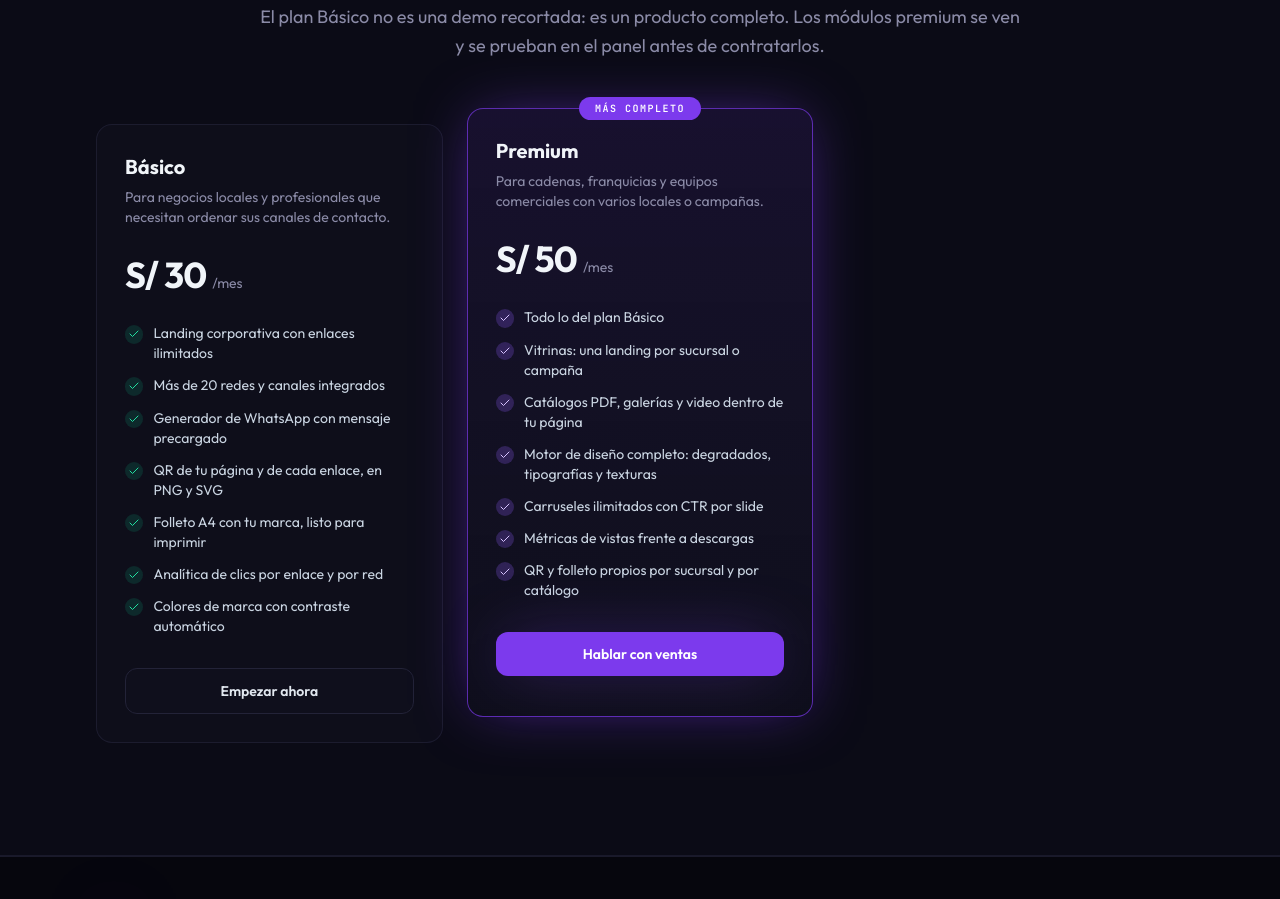
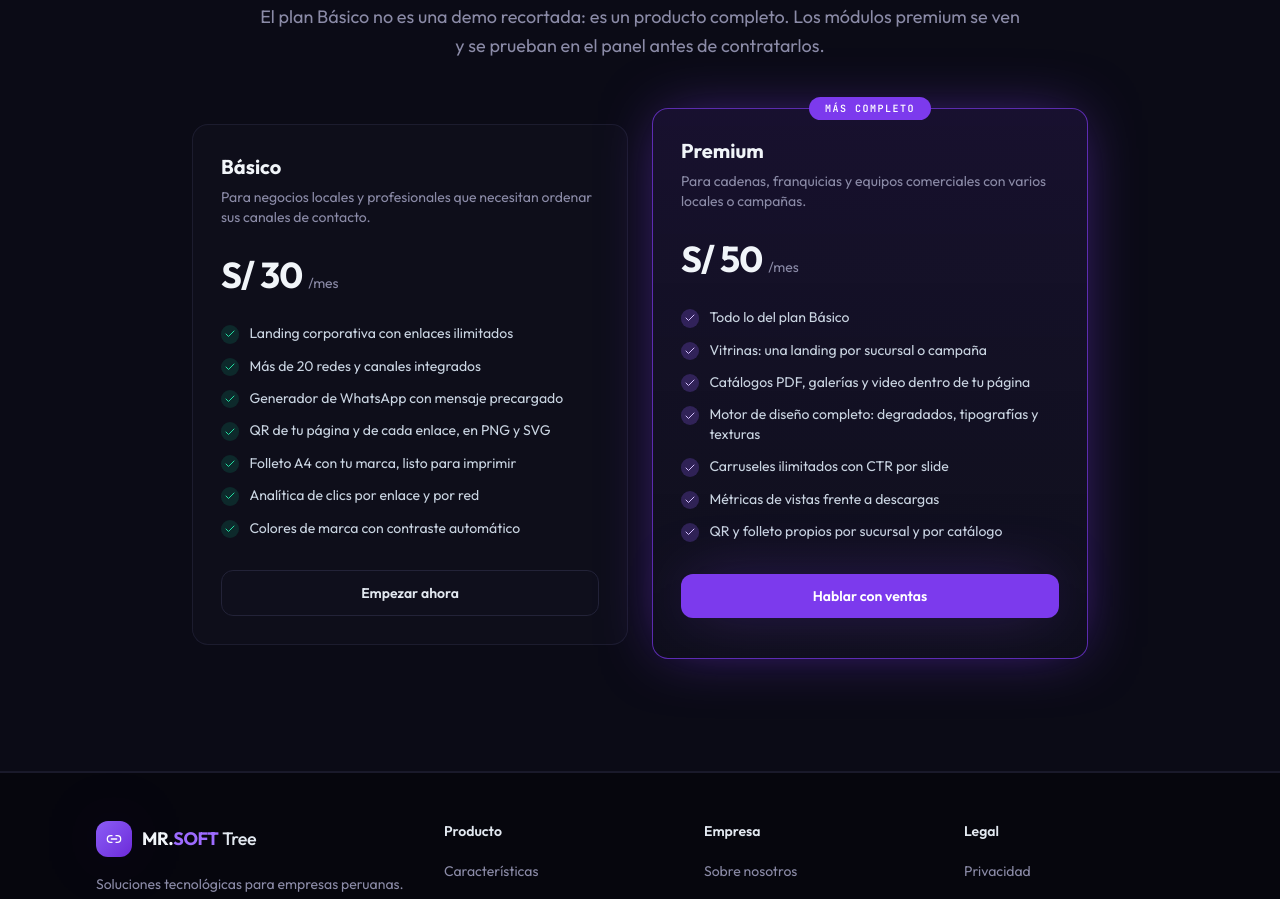
Before and after one commit to jesusdavidsalazarflores936-byte/web-linktree, a Next.js app: page / in a window 1280 px wide. Shown: the part 3660-4559 px from the top of the page. Built offline with nearby package versions, Linux system fonts and the light colour scheme; no server answers.

Commit message:
fix(pricing): ajustar la maquetación a dos planes
Rejilla de dos columnas centrada, el plan destacado se eleva desde md y la tabla reduce su ancho mínimo.

```diff
--- a/src/features/pricing/plan-card.tsx
+++ b/src/features/pricing/plan-card.tsx
@@ -9,7 +9,7 @@ export function PlanCard({ plan }: { plan: Plan }) {
       className={cn(
         'relative flex h-full flex-col rounded-2xl border p-6 transition-colors duration-200 sm:p-7',
         plan.featured
-          ? 'border-brand-600/70 from-brand-600/12 to-ink-800/60 shadow-glow bg-gradient-to-b lg:-mt-4 lg:pb-10'
+          ? 'border-brand-600/70 from-brand-600/12 to-ink-800/60 shadow-glow bg-gradient-to-b md:-mt-4 md:pb-10'
           : 'border-ink-600/70 bg-ink-800/60 hover:border-brand-600/40',
       )}
     >
--- a/src/features/pricing/pricing-comparison.tsx
+++ b/src/features/pricing/pricing-comparison.tsx
@@ -35,11 +35,11 @@ export function PricingComparison() {
         </h2>
 
         <p className="text-fg-muted border-ink-600/40 border-b px-5 py-2 font-mono text-[11px] sm:hidden">
-          Desliza la tabla para ver todos los planes →
+          Desliza la tabla para ver ambos planes →
         </p>
 
         <div className="overflow-x-auto">
-          <table className="w-full min-w-[620px] text-sm">
+          <table className="w-full min-w-[520px] text-sm">
             <thead>
               <tr className="border-ink-600/70 bg-ink-850/60 text-fg-muted border-b font-mono text-[11px] tracking-wider uppercase">
                 <th scope="col" className="px-5 py-3 text-left sm:px-6">
--- a/src/features/pricing/pricing.tsx
+++ b/src/features/pricing/pricing.tsx
@@ -15,7 +15,12 @@ export function Pricing({
     <Section id="precios" tone={tone}>
       {withHeading && <SectionHeading {...pricingHeading} />}
 
-      <ul className={cn('grid items-start gap-6 lg:grid-cols-3', withHeading && 'mt-16')}>
+      <ul
+        className={cn(
+          'mx-auto grid max-w-4xl items-start gap-6 md:grid-cols-2',
+          withHeading && 'mt-16',
+        )}
+      >
         {plans.map((plan) => (
           <li key={plan.id}>
             <PlanCard plan={plan} />
```
